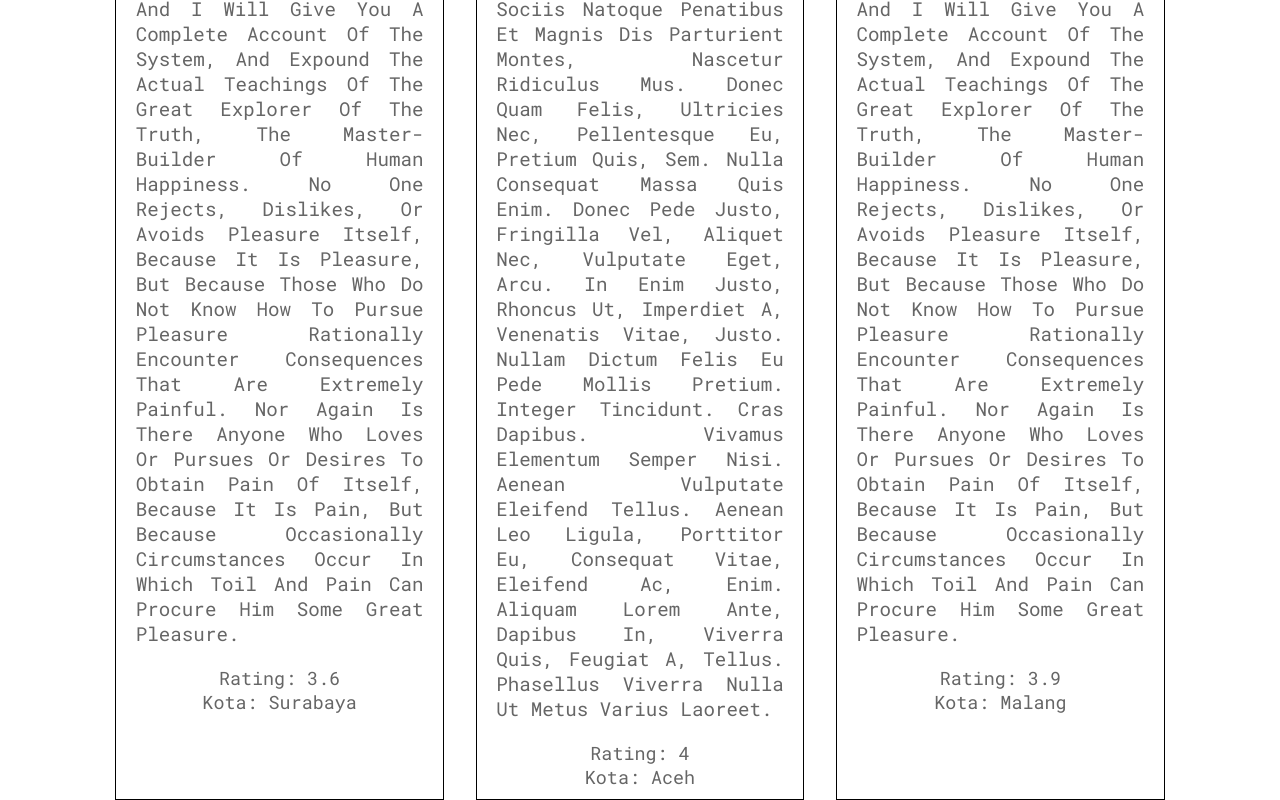
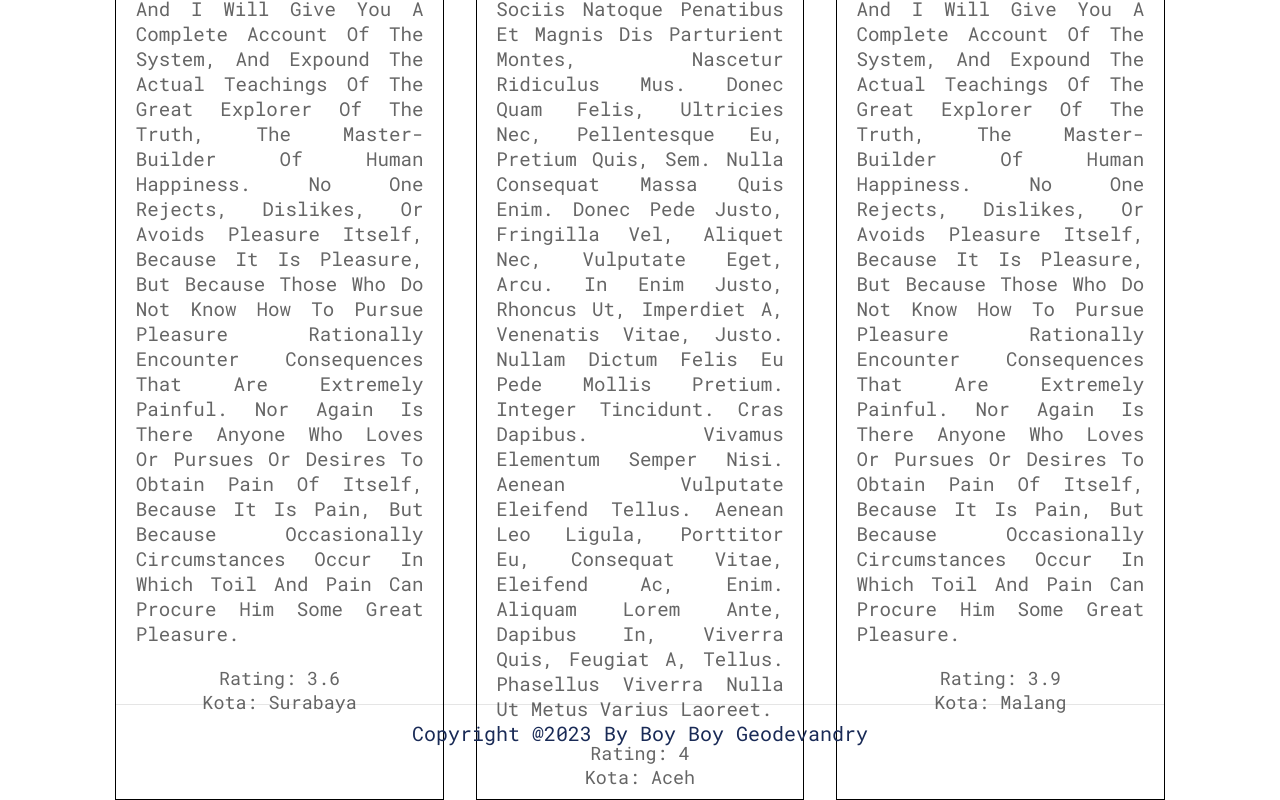
Before and after one commit to boykagura/restaurant-apps, a website built with webpack: page src/templates/index.html in a window 1280 px wide. Shown: the part 3645-4445 px from the top of the page. Built offline with nearby package versions, Linux system fonts and the light colour scheme.

Commit message:
Commit message

```diff
--- a/src/templates/index.html
+++ b/src/templates/index.html
@@ -50,6 +50,13 @@
       </section>
     </main>
 </body>
+<footer>
+  <section class="footer">
+    <div class="box-container">
+      <div class="credit">Copyright @2023 by Boy Boy Geodevandry</div>
+    </div>
+  </section>
+</footer>
 
 <script src="/dist/app.bundle.js"></script>
 </html>
```
